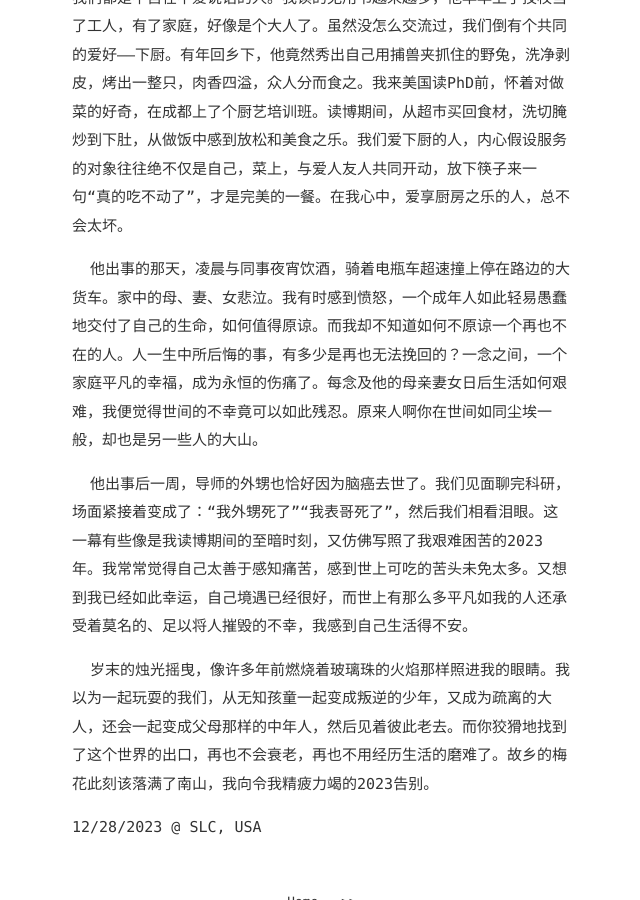
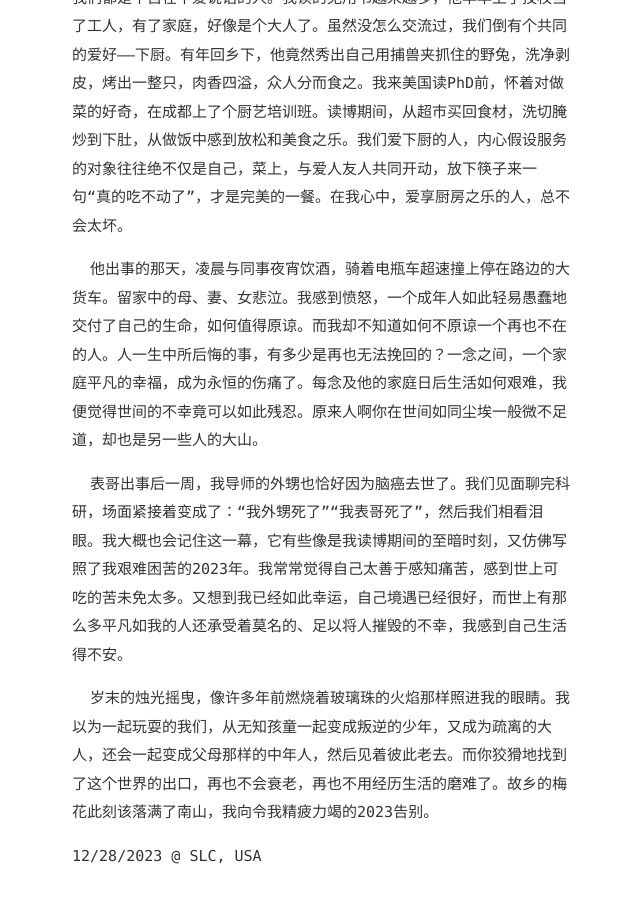
Before and after one commit to CosmoSheep/CosmoSheep.github.io, a Jekyll site: the page built from _posts/2023-12-28-candlelight.md, in a window 1280 px wide and 900 px high, scrolled down 1403 px. Shown: the whole window, without its empty margins (318-958 px from the left). Built offline with Jekyll 4.4.1, drawn with Linux system fonts in a browser that asks for light colours.

Commit message:
add blog

```diff
--- a/_posts/2023-12-28-candlelight.md
+++ b/_posts/2023-12-28-candlelight.md
@@ -14,9 +14,9 @@ updated: 2023-12-28
 
 &emsp;&emsp;后来的我跟伟哥可以说不熟，就像与大多数亲戚一样。家庭聚会的场合，我们都是不自在不爱说话的人。我读的无用书越来越多，他早早上了技校当了工人，有了家庭，好像是个大人了。虽然没怎么交流过，我们倒有个共同的爱好——下厨。有年回乡下，他竟然秀出自己用捕兽夹抓住的野兔，洗净剥皮，烤出一整只，肉香四溢，众人分而食之。我来美国读PhD前，怀着对做菜的好奇，在成都上了个厨艺培训班。读博期间，从超市买回食材，洗切腌炒到下肚，从做饭中感到放松和美食之乐。我们爱下厨的人，内心假设服务的对象往往绝不仅是自己，菜上，与爱人友人共同开动，放下筷子来一句“真的吃不动了”，才是完美的一餐。在我心中，爱享厨房之乐的人，总不会太坏。
 
-&emsp;&emsp;他出事的那天，凌晨与同事夜宵饮酒，骑着电瓶车超速撞上停在路边的大货车。家中的母、妻、女悲泣。我有时感到愤怒，一个成年人如此轻易愚蠢地交付了自己的生命，如何值得原谅。而我却不知道如何不原谅一个再也不在的人。人一生中所后悔的事，有多少是再也无法挽回的？一念之间，一个家庭平凡的幸福，成为永恒的伤痛了。每念及他的母亲妻女日后生活如何艰难，我便觉得世间的不幸竟可以如此残忍。原来人啊你在世间如同尘埃一般，却也是另一些人的大山。
+&emsp;&emsp;他出事的那天，凌晨与同事夜宵饮酒，骑着电瓶车超速撞上停在路边的大货车。留家中的母、妻、女悲泣。我感到愤怒，一个成年人如此轻易愚蠢地交付了自己的生命，如何值得原谅。而我却不知道如何不原谅一个再也不在的人。人一生中所后悔的事，有多少是再也无法挽回的？一念之间，一个家庭平凡的幸福，成为永恒的伤痛了。每念及他的家庭日后生活如何艰难，我便觉得世间的不幸竟可以如此残忍。原来人啊你在世间如同尘埃一般微不足道，却也是另一些人的大山。
 
-&emsp;&emsp;他出事后一周，导师的外甥也恰好因为脑癌去世了。我们见面聊完科研，场面紧接着变成了：“我外甥死了”“我表哥死了”，然后我们相看泪眼。这一幕有些像是我读博期间的至暗时刻，又仿佛写照了我艰难困苦的2023年。我常常觉得自己太善于感知痛苦，感到世上可吃的苦头未免太多。又想到我已经如此幸运，自己境遇已经很好，而世上有那么多平凡如我的人还承受着莫名的、足以将人摧毁的不幸，我感到自己生活得不安。
+&emsp;&emsp;表哥出事后一周，我导师的外甥也恰好因为脑癌去世了。我们见面聊完科研，场面紧接着变成了：“我外甥死了”“我表哥死了”，然后我们相看泪眼。我大概也会记住这一幕，它有些像是我读博期间的至暗时刻，又仿佛写照了我艰难困苦的2023年。我常常觉得自己太善于感知痛苦，感到世上可吃的苦未免太多。又想到我已经如此幸运，自己境遇已经很好，而世上有那么多平凡如我的人还承受着莫名的、足以将人摧毁的不幸，我感到自己生活得不安。
 
 &emsp;&emsp;岁末的烛光摇曳，像许多年前燃烧着玻璃珠的火焰那样照进我的眼睛。我以为一起玩耍的我们，从无知孩童一起变成叛逆的少年，又成为疏离的大人，还会一起变成父母那样的中年人，然后见着彼此老去。而你狡猾地找到了这个世界的出口，再也不会衰老，再也不用经历生活的磨难了。故乡的梅花此刻该落满了南山，我向令我精疲力竭的2023告别。
 
```
